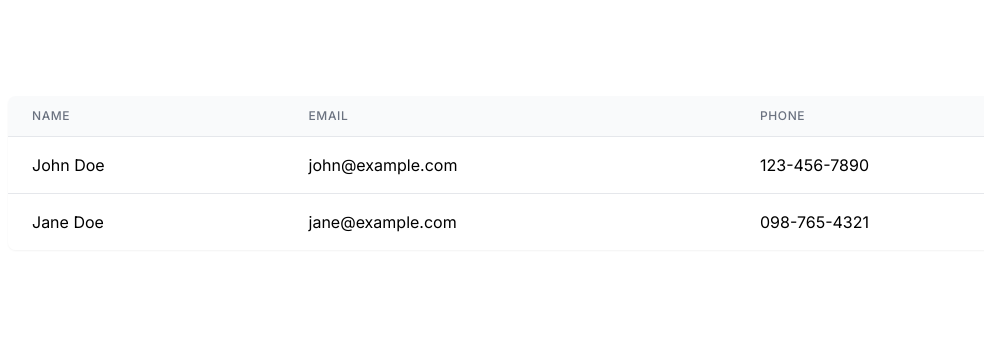
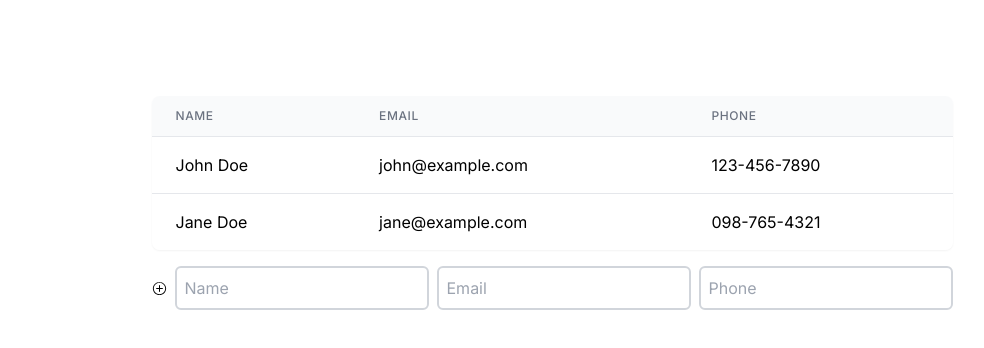
Before and after one commit to imagine-bot/29242, a Next.js app: page / in a window 1280 px wide. Shown: the top 348 px of the page, without its empty margins (88-1072 px from the left). Built offline with nearby package versions, Linux system fonts and the light colour scheme.

Commit message:
Commit from Stub AI

```diff
--- a/components/UserList.tsx
+++ b/components/UserList.tsx
@@ -1,4 +1,5 @@
-import React from 'react';
+import React, { useState } from 'react';
+import { PlusCircledIcon } from '@radix-ui/react-icons';
 
 type User = {
   name: string;
@@ -11,7 +12,22 @@ type UserListProps = {
 };
 
 const UserList: React.FC<UserListProps> = ({ users }) => {
+  const [newUser, setNewUser] = useState<User>({ name: '', email: '', phone: '' });
+  const [userList, setUserList] = useState<User[]>(users);
+
+  const handleInputChange = (e: React.ChangeEvent<HTMLInputElement>) => {
+    setNewUser({ ...newUser, [e.target.name]: e.target.value });
+  };
+
+  const handleAddUser = (e: React.KeyboardEvent<HTMLInputElement>) => {
+    if (e.key === 'Enter') {
+      setUserList([...userList, newUser]);
+      setNewUser({ name: '', email: '', phone: '' });
+    }
+  };
+
   return (
+    <div>
       <table className="min-w-full divide-y divide-gray-200 shadow-sm rounded-lg overflow-hidden">
         <thead className="bg-gray-50">
           <tr>
@@ -21,7 +37,7 @@ const UserList: React.FC<UserListProps> = ({ users }) => {
           </tr>
         </thead>
         <tbody className="bg-white divide-y divide-gray-200">
-        {users.map((user, index) => (
+          {userList.map((user, index) => (
             <tr key={index}>
               <td className="px-6 py-4 whitespace-nowrap">{user.name}</td>
               <td className="px-6 py-4 whitespace-nowrap">{user.email}</td>
@@ -30,6 +46,37 @@ const UserList: React.FC<UserListProps> = ({ users }) => {
           ))}
         </tbody>
       </table>
+      <div className="flex items-center mt-4">
+        <PlusCircledIcon />
+        <input
+          type="text"
+          name="name"
+          placeholder="Name"
+          value={newUser.name}
+          onChange={handleInputChange}
+          onKeyDown={handleAddUser}
+          className="border-2 border-gray-300 rounded-md p-2 ml-2"
+        />
+        <input
+          type="text"
+          name="email"
+          placeholder="Email"
+          value={newUser.email}
+          onChange={handleInputChange}
+          onKeyDown={handleAddUser}
+          className="border-2 border-gray-300 rounded-md p-2 ml-2"
+        />
+        <input
+          type="text"
+          name="phone"
+          placeholder="Phone"
+          value={newUser.phone}
+          onChange={handleInputChange}
+          onKeyDown={handleAddUser}
+          className="border-2 border-gray-300 rounded-md p-2 ml-2"
+        />
+      </div>
+    </div>
   );
 };
 
--- a/package.json
+++ b/package.json
@@ -12,7 +12,8 @@
   "dependencies": {
     "next": "13.5.4",
     "react": "^18.2.0",
-    "react-dom": "^18.2.0"
+    "react-dom": "^18.2.0",
+    "@radix-ui/react-icons": "^1.3.0"
   },
   "devDependencies": {
     "@types/node": "^20.8.2",
```
Also changed, not shown: 1 other file (tests, documents, lock files or other folders). Lines whose indentation alone changed are shown as unchanged.
